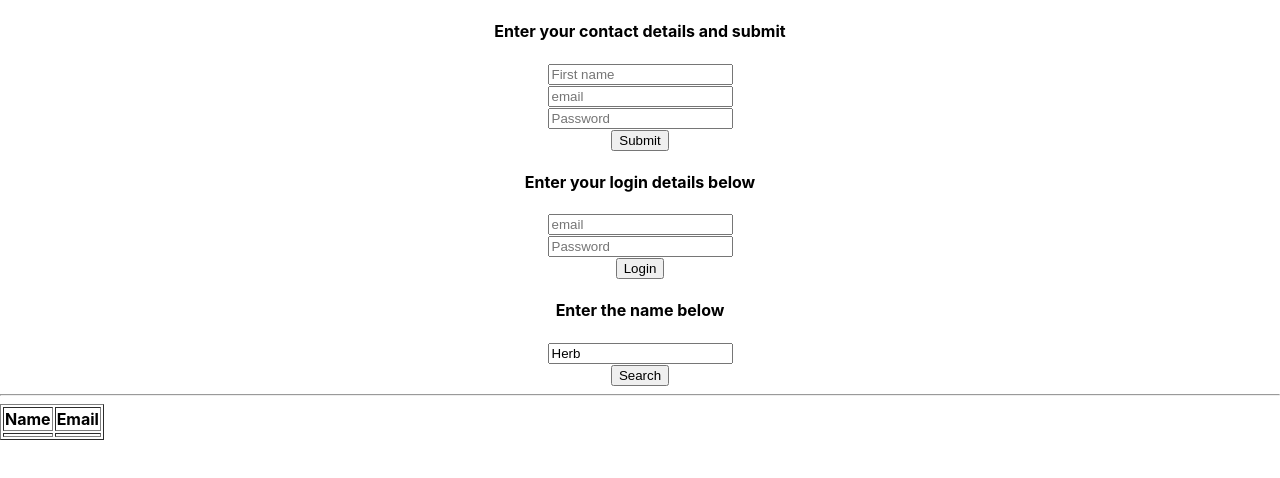
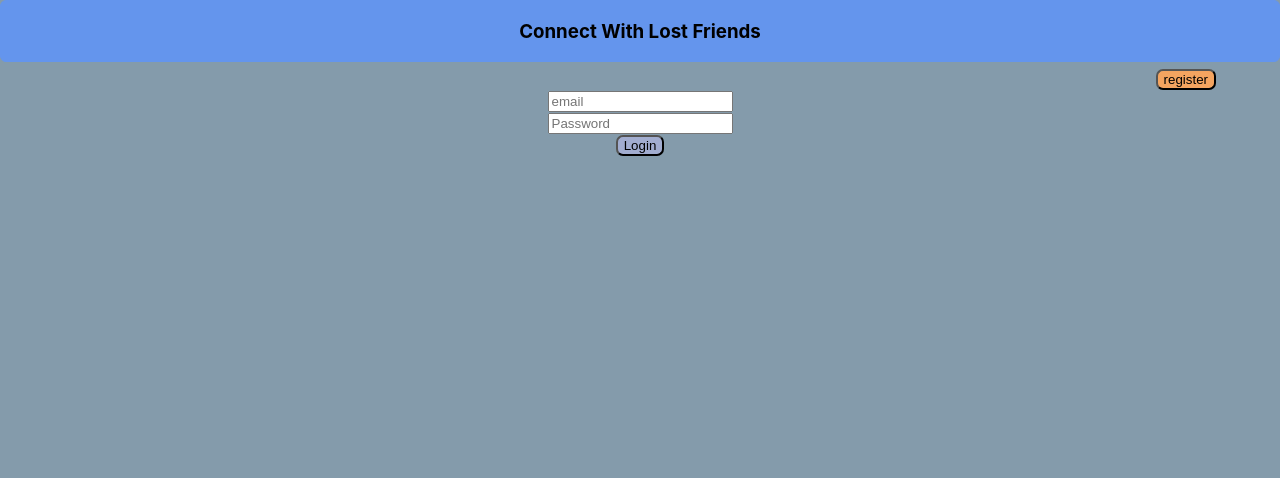
Before and after one commit to Herbertbhs02/bambi, a React (Create React App) app: page / in a window 1280 px wide. Shown: the top 478 px of the page. Built offline with nearby package versions, Linux system fonts and the light colour scheme.

Commit message:
bambiReactv2

```diff
--- a/public/index.html
+++ b/public/index.html
@@ -14,7 +14,7 @@
       manifest.json provides metadata used when your web app is installed on a
       user's mobile device or desktop. See https://developers.google.com/web/fundamentals/web-app-manifest/
     -->
-    <link rel="manifest" href="%PUBLIC_URL%/manifest.json" />
+   <!-- <link rel="manifest" href="%PUBLIC_URL%/manifest.json" /> -->
     <!--
       Notice the use of %PUBLIC_URL% in the tags above.
       It will be replaced with the URL of the `public` folder during the build.
--- a/src/App.css
+++ b/src/App.css
@@ -2,7 +2,9 @@
   text-align: center;
 }
 
-
+body{
+  background-color:#849bab
+}
 
 /*
 .App-header {
--- a/src/Connect.js
+++ b/src/Connect.js
@@ -3,6 +3,7 @@ import RegisterForm from './RegisterForm';
 import Login from './Login';
 import Search from './Search';
 import axios from 'axios';
+import Navbar from './Navbar'
 
 class Connect extends Component {
     constructor(props) {
@@ -10,7 +11,12 @@ class Connect extends Component {
       this.state = {
             name:'',
             email:'' ,
-            none:''
+            none:'',
+            login:1,
+            register:0,
+            display:'',
+            display1:'none'
+
                     }
     }
     //API to register your details on Server
@@ -18,16 +24,17 @@ class Connect extends Component {
             axios.post('http://localhost:5000/api/user/register', register)
             .then((res) => {
                 console.log(res.data.user.email)
-                this.setState({email:res.data.user.email})
+
+                this.setState({email:res.data.user.email, login:1, register:0})
             }).catch((error) => {
                 console.log(error)
             });
 
                                    }
 //API to login
-    userLogin = (login)=>{
+    userLogin = (login)=>{this.setState({login:0, register:0,display1:''});
                          axios.post('http://localhost:5000/api/user/login', login)
-                         .then((res)=>{ localStorage.setItem('auth-token', res.data.token)})
+                         .then((res)=>{ localStorage.setItem('auth-token', res.data.token);console.log(res.data)})
                         }
            //API to search a name in the database
      search = (search)=>{ const headers = {
@@ -38,30 +45,26 @@ class Connect extends Component {
      axios.post('http://localhost:5000/api/search', search, {headers})
                  .then((res)=>{this.setState({name:res.data.name,email:res.data.email});  console.log(res.data)})
                         }
+      regForm = ()=>{this.setState({register:1,login:0,display:'none'})}
 
-    render() {
+      logout = ()=>{this.setState({login:1,register:0,display1:'none'});localStorage.setItem('auth-token', '')}
 
+    render() { //Selection of which form to render
+        let display ;
+        if (this.state.login) {
+          display = <Login login ={login =>this.userLogin(login)}/>
+        } else if(this.state.register){
+          display =  <RegisterForm submit = {register =>this.submitToregister(register)}/>
+        }else{display =  <Search search={search =>this.search(search)} table={this.state}/>}
 
         return (
             <div>
-                <RegisterForm submit = {register =>this.submitToregister(register)}/>
-                <Login login ={login =>this.userLogin(login)}/>
-                <Search search={search =>this.search(search)}/>
-                <hr/>
-                <table border='1'>
-                 <thead>
-                     <tr>
-                     <th>Name</th>
-                     <th>Email</th>
-                     </tr>
-                 </thead>
-                  <tbody>
-                   <tr>
-                     <td>{this.state.name}</td>
-                     <td>{this.state.email}</td>
-                   </tr>
-                  </tbody>
-                </table>
+                <Navbar/>
+                 <div className='login-register'>
+                <input className='register'type='button' style={{display:this.state.display}} value='register' onClick={this.regForm}/>
+                <input className='signout'type='button' style={{display:this.state.display1}}  value='Signout' onClick={this.logout}/>
+                </div>
+                {display}
             </div>
         );
     }
--- a/src/Login.js
+++ b/src/Login.js
@@ -13,7 +13,8 @@ class Login extends Component {
     login = (e)=>{e.preventDefault();
                 this.props.login(this.state);
                 this.setState({email:'',
-                               password:''
+                               password:'',
+
                               })
 
                    }
@@ -22,9 +23,8 @@ class Login extends Component {
         return (
             <div>
               <form onSubmit={this.login}>
-              <h4>Enter your login details below</h4>
-              <input type='text' name='email' value={this.state.email} placeholder='email' onChange={this.change} /><br/>
-              <input type='password' name='password' value={this.state.pass} placeholder='Password' onChange={this.change}/><br/>
+              <input type='text' name='email' value={this.state.email} placeholder='email'  onChange={this.change} /><br/>
+              <input type='password' name='password' value={this.state.pass} placeholder='Password' autoComplete='none' onChange={this.change}/><br/>
               <button>Login</button>
               </form>
             </div>
--- /dev/null
+++ b/src/Navbar.js
@@ -0,0 +1,12 @@
+import React from 'react';
+import './looks/Navbar.css'
+
+const Navbar = () => {
+  return (
+    <div className='navbar'>
+      <h3>Connect With Lost Friends </h3>
+    </div>
+  )
+}
+
+export default Navbar
--- a/src/RegisterForm.js
+++ b/src/RegisterForm.js
@@ -1,5 +1,4 @@
 import React, { Component } from 'react';
-
 class RegisterForm extends Component {
     constructor(props) {
       super(props)
@@ -22,12 +21,12 @@ class RegisterForm extends Component {
     render() {
         return (
             <div>
+
               <form onSubmit={this.submit}>
-
-              <h4>Enter your contact details and submit</h4>
+              <h4>Enter your details and submit</h4>
               <input type='text' name='firstName'value={this.state.firstName} placeholder='First name' onChange={this.change}/><br/>
               <input type='text' name='email' value={this.state.email} placeholder='email' onChange={this.change} /><br/>
-              <input type='password' name='password' value={this.state.pass} placeholder='Password' onChange={this.change}/><br/>
+              <input type='password' name='password' value={this.state.pass} placeholder='Password' autoComplete='none' onChange={this.change}/><br/>
 
 
               <button>Submit</button>
--- a/src/Search.js
+++ b/src/Search.js
@@ -1,9 +1,10 @@
 import React, { Component } from 'react';
+import './looks/Search.css'
 
 class Search extends Component {
     constructor(props) {
       super(props)
-      this.state = {name:'Herb'}
+      this.state = {name:''}
 
     }
 
@@ -19,12 +20,28 @@ class Search extends Component {
 
     render() {
         return (
-            <div>
+            <div >
               <form onSubmit={this.search}>
               <h4>Enter the name below</h4>
               <input type='text' name='name' value={this.state.name} placeholder='Type name' onChange={this.change} /><br/>
               <button>Search</button>
               </form>
+              <hr/>
+                <h4 >Search results below</h4>
+              <table border='1' className='search'>
+              <thead>
+                  <tr>
+                  <th>Name</th>
+                  <th>Email</th>
+                  </tr>
+              </thead>
+               <tbody>
+                <tr>
+                  <td>{this.props.table.name}</td>
+                  <td>{this.props.table.email}</td>
+                </tr>
+               </tbody>
+             </table>
             </div>
         );
     }
--- /dev/null
+++ b/src/looks/Navbar.css
@@ -0,0 +1,30 @@
+.navbar{
+    background-color: #6495ed;
+    width:auto;
+    height:0.5%;
+    border: 1px solid #6495ed;
+    border-radius:6px
+}
+
+.login-register{
+display: flex;
+flex-direction: row-reverse;
+margin-top: 0.5%;
+margin-right: 5%
+}
+
+.register {
+    background-color:#f4a460;
+    border-radius: 7px;
+    margin-left: 1%
+}
+
+.signout {
+    background-color: #119218;
+    border-radius: 7px;
+       }
+
+button{
+    background-color: #a2add0;
+    border-radius: 7px
+}
--- /dev/null
+++ b/src/looks/Search.css
@@ -0,0 +1,4 @@
+
+.search{
+    margin-left: 30%;
+}
```
